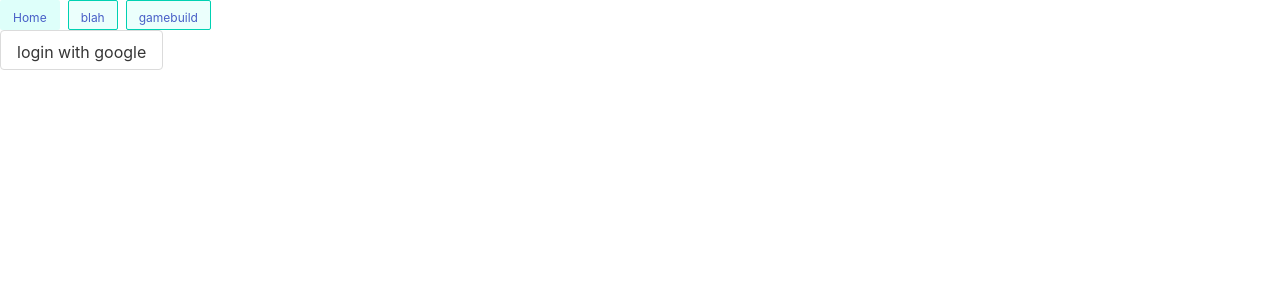
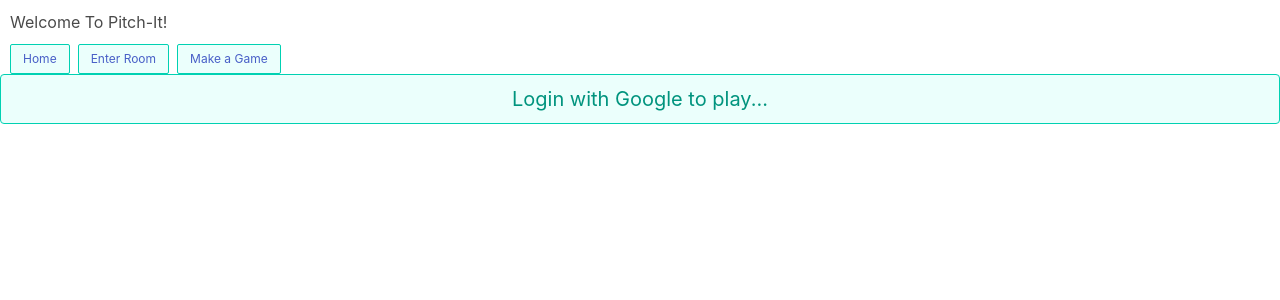
Before and after one commit to pitchthis/pitchthis, a React app: page / in a window 1280 px wide. Shown: the top 300 px of the page. Built offline with nearby package versions, Linux system fonts and the light colour scheme; no server answers.

Commit message:
added websockets login rooms

```diff
--- a/client/App.jsx
+++ b/client/App.jsx
@@ -14,15 +14,18 @@ const App = () => {
   return (
     <main>
       <nav>
-        <div class="buttons are-small">
+        <div id="welcome">
+          Welcome To Pitch-It!
+        </div>
+        <div class="buttons are-small" id="buttons_id">
           <button class="button is-primary is-outlined is-light">
             <Link to="/">Home</Link>
           </button>
           <button class="button is-primary is-outlined is-light">
-            <Link to="/loggedIn">blah</Link>
+            <Link to="/loggedIn">Enter Room</Link>
           </button>
           <button class="button is-primary is-outlined is-light">
-            <Link to="/gamebuilder">gamebuild</Link>
+            <Link to="/gamebuilder">Make a Game</Link>
           </button>
         </div>
       </nav>
--- a/client/assets/styles.scss
+++ b/client/assets/styles.scss
@@ -36,11 +36,31 @@
 @import "../../node_modules/bulma/sass/layout/hero.sass";
 @import "../../node_modules/bulma/sass/layout/section.sass";
 
+.fieldTopic {
+  margin-bottom: 50px;
+}
 
+#buttons_id {
+  margin-top: 10px;
+  margin-left: 10px;
+}
 
-.fieldTopic {
-  margin-bottom: 50px
+.label {
+  margin: 20px;
 }
-.button {
-padding-top: 10px
+
+#welcome {
+  margin-top: 10px;
+  margin-left: 10px;
 }
+
+#user_id {
+  margin-top: 20px;
+  margin-bottom: 20px;
+  margin-left: 10px;
+}
+
+.game_title {
+  margin-top: 10px;
+  text-align: center;
+}
--- a/client/components/JoinRoom.jsx
+++ b/client/components/JoinRoom.jsx
@@ -1,7 +1,7 @@
 import React, { useState } from "react";
 import { Link } from "react-router-dom";
 
-const JoinRoom = ({socket}) => {
+const JoinRoom = ({ socket, setter, user }) => {
   const [room, setRoom] = useState("");
   const [go, setGo] = useState(false);
 
@@ -13,6 +13,7 @@ const JoinRoom = ({socket}) => {
   });
   const handleRoomClick = () => {
     console.log(room);
+    setter(true);
     socket.emit("new-room", { room, name: user.name });
   };
   return (
@@ -20,7 +21,10 @@ const JoinRoom = ({socket}) => {
       <label className="label">Enter Room Name:</label>
       <input className="input" type="text" placeholder="Text input" onChange={handleRoomInput} />
       <div className="control">
-        <button className="button is-primary" onClick={handleRoomClick}>
+        <button
+          className="button is-outlined is-primary is-light is-medium is-fullwidth"
+          onClick={handleRoomClick}
+        >
           <Link to="/loggedIn">Join Game!</Link>
         </button>
       </div>
--- a/client/components/Lobby.jsx
+++ b/client/components/Lobby.jsx
@@ -11,6 +11,7 @@ const Lobby = ({ socket }) => {
   const dispatch = useDispatch();
   const [roomEntered, setRoomEntered] = useState(false);
   const [games, setGames] = useState([]);
+  const [players, setPlayers] = useState([]);
 
   useEffect(() => {
     fetch("/people")
@@ -24,11 +25,16 @@ const Lobby = ({ socket }) => {
       .then((res) => res.json())
       .then((res) => {
         setGames(res);
-        // console.log(res)
       });
   }, []);
 
-  // after joining... enter game
+  const playerUpdate = (users) => {
+    setPlayers([...users]);
+  };
+  // after joining... user info from backend
+  socket.on("current-players", (people) => {
+    playerUpdate(people);
+  });
 
   const handleSubmit = (element, index) => {
     // Do a fetch to DB for the topics of this game, save said topics in the Store
@@ -44,7 +50,9 @@ const Lobby = ({ socket }) => {
     socket.emit("some-button", user.email);
     // Send the rout to gameRoom
   };
-
+  const gamers = players.map((person, i) => {
+    return <p key={i}>{person.name}</p>;
+  });
   const gameArr = games.map((el, i) => {
     return (
       <div>
@@ -61,21 +69,25 @@ const Lobby = ({ socket }) => {
     );
   });
 
-  // if (!roomEntered) {
-  //   return <JoinRoom socket={socket} />;
-  // } else {
+  if (!roomEntered) {
+    return <JoinRoom socket={socket} setter={setRoomEntered} user={user} />;
+  } else {
     return (
       <div>
         <div class="columns">
-          <div class="column is-one-third">Welcome {user.name}!!</div>
+          <div class="column is-one-third" id="user_id">
+            Hello {user.name}!!
+            {gamers}
+          </div>
           <div class="column">
-            <div>Select a game to play:</div>
-            <div>{gameArr}</div>
+            <div class="game_title">Select a game to play:</div>
+            <div class="game_title">{gameArr}</div>
           </div>
+          <div class="column is-one-third" />
         </div>
       </div>
     );
-  // }
+  }
 };
 
 export default Lobby;
--- a/client/components/Login.jsx
+++ b/client/components/Login.jsx
@@ -4,8 +4,8 @@ import Link from "react-router-dom";
 const Login = () => {
   return (
     <div className="goog">
-      <a href="/login" className="button">
-        login with google
+      <a href="/login" className="button is-outlined is-primary is-light is-medium is-fullwidth">
+        Login with Google to play...
       </a>
       {/* <Link to="/game">Game</Link> */}
     </div>
```
Also changed, not shown: 2 other files (tests, documents, lock files or other folders).
